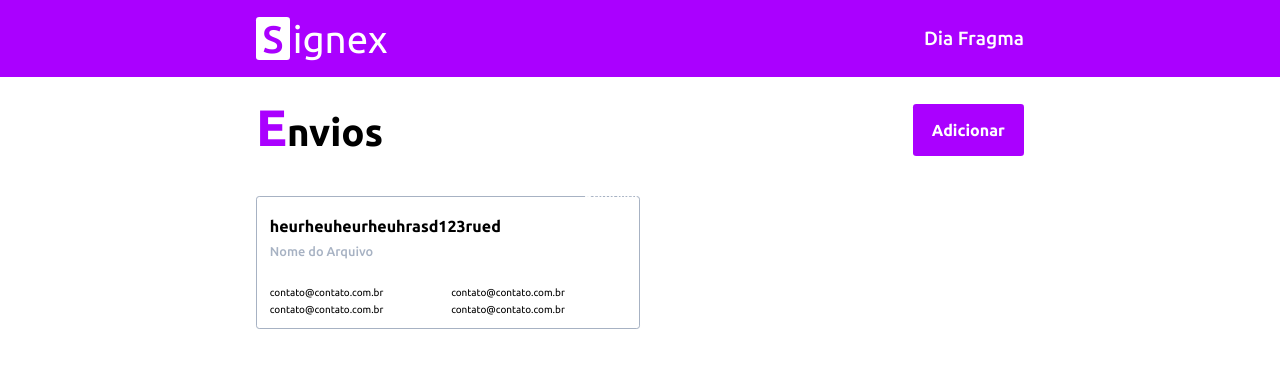
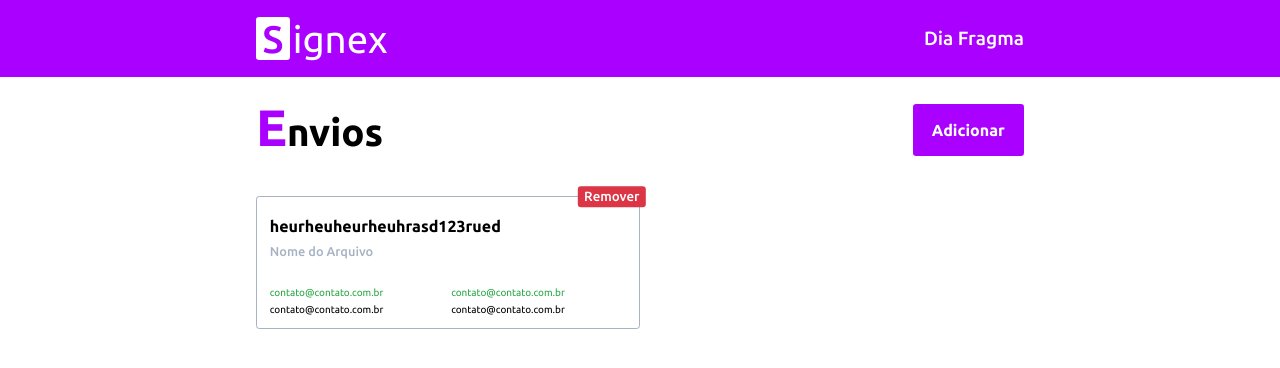
Before and after one commit to SpotifaiI/signex-web, a React (Vite) app: page / in a window 1280 px wide. Shown: the top 368 px of the page. Built offline with nearby package versions, Linux system fonts and the light colour scheme.

Commit message:
feat: add new colors

```diff
--- a/src/index.css
+++ b/src/index.css
@@ -8,6 +8,8 @@
   --color-lighter: #ffffff;
   --color-darker: #000000;
   --color-dark: #a7b2c3;
+  --color-success: #28a745;
+  --color-danger: #dc3545;
 }
 
 * {
```
